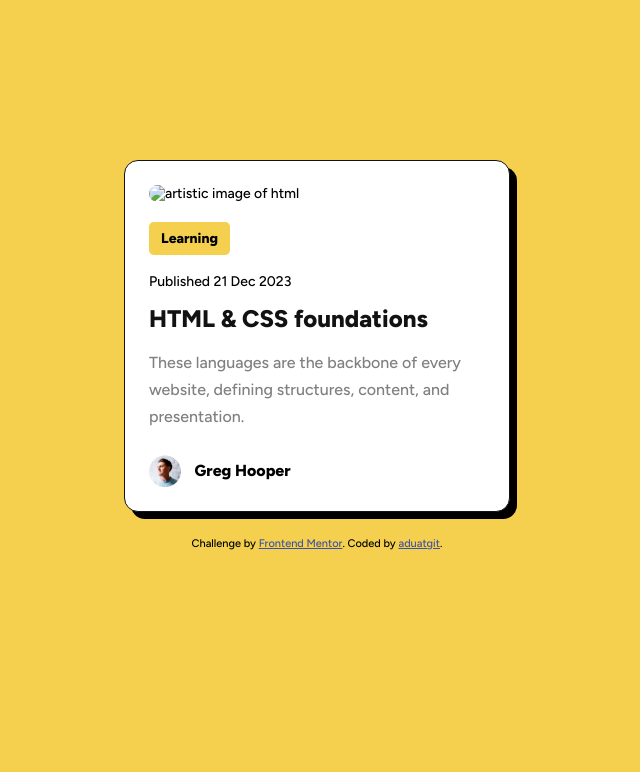
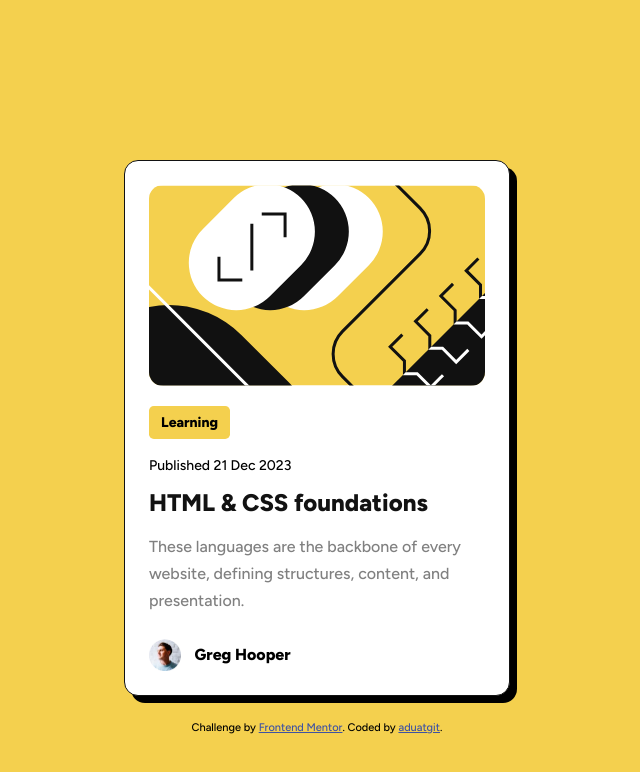
Before and after one commit to aduatgit/Blog-preview-card, a plain HTML site: page index.html in a window 1280 px wide. Shown: the whole page, without its empty margins (323-963 px from the left). Drawn offline with Linux system fonts and the light colour scheme; the site is published under a folder, as on GitHub Pages, so addresses that start at the root find nothing.

Commit message:
removed root directory typo for image on deploy

```diff
--- a/index.html
+++ b/index.html
@@ -24,7 +24,7 @@
   <article>
     <div class="card">
 
-      <img class="card__image" src="/assets/images/illustration-article.svg" alt="artistic image of html">
+      <img class="card__image" src="assets/images/illustration-article.svg" alt="artistic image of html">
       <div class="card__description">
         <div class="container">
           <span class="card__type">Learning</span>
```
